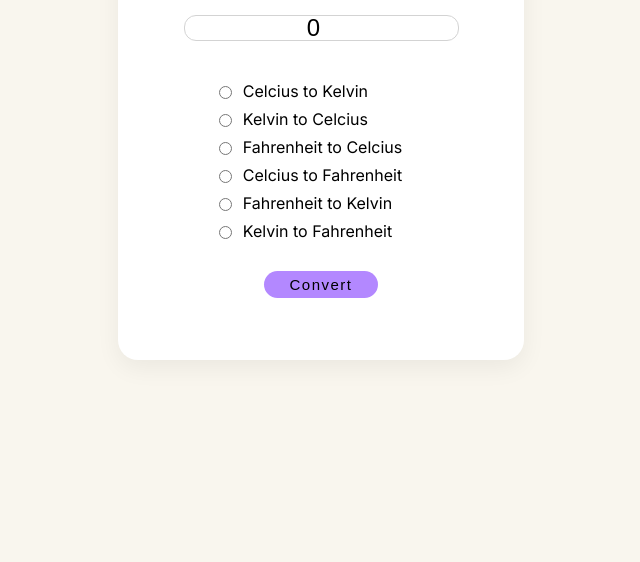
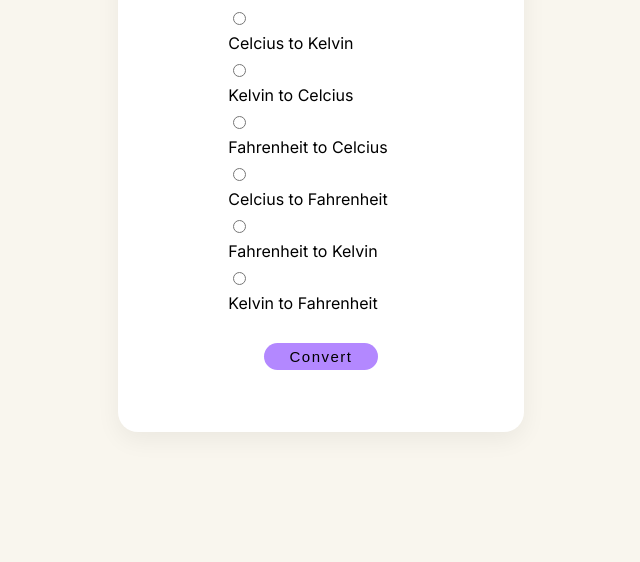
Before and after one commit to 00008moj/contemp, a plain HTML site: page index.html in a window 1280 px wide. Shown: the part 238-800 px from the top of the page, without its empty margins (319-959 px from the left). Drawn offline with Linux system fonts and the light colour scheme.

Commit message:
Update index.html

```diff
--- a/index.html
+++ b/index.html
@@ -21,35 +21,23 @@
         <br />
 
         <div class="allRadio">
-          <label>
-            <input type="radio" name="unit" id="celciusToKelvin" />
-            Celcius to Kelvin
-          </label>
+            <input type="radio" name="unit" id="celciusToKelvin"/>
+            <label for="celciusToKelvin">Celcius to Kelvin</label>
 
-          <label>
             <input type="radio" name="unit" id="kelvinToCelcius" />
-            Kelvin to Celcius
-          </label>
+            <label for="kelvinToCelcius">Kelvin to Celcius</label>
 
-          <label>
             <input type="radio" name="unit" id="fahrenheitToCelcius" />
-            Fahrenheit to Celcius
-          </label>
+            <label for="fahrenheitToCelcius">Fahrenheit to Celcius</label>
 
-          <label>
             <input type="radio" name="unit" id="celciusToFahrenheit" />
-            Celcius to Fahrenheit
-          </label>
+            <label for="celciusToFahrenheit">Celcius to Fahrenheit</label>
 
-          <label>
             <input type="radio" name="unit" id="fahrenheitToKelvin" />
-            Fahrenheit to Kelvin
-          </label>
+            <label for="fahrenheitToKelvin">Fahrenheit to Kelvin</label>
 
-          <label>
             <input type="radio" name="unit" id="kelvinToFahrenheit" />
-            Kelvin to Fahrenheit
-          </label>
+            <label for="kelvinToFahrenheit">Kelvin to Fahrenheit</label>
         </div>
 
         <button class="buttons" id="button" type="button" onclick="convert()">
```
